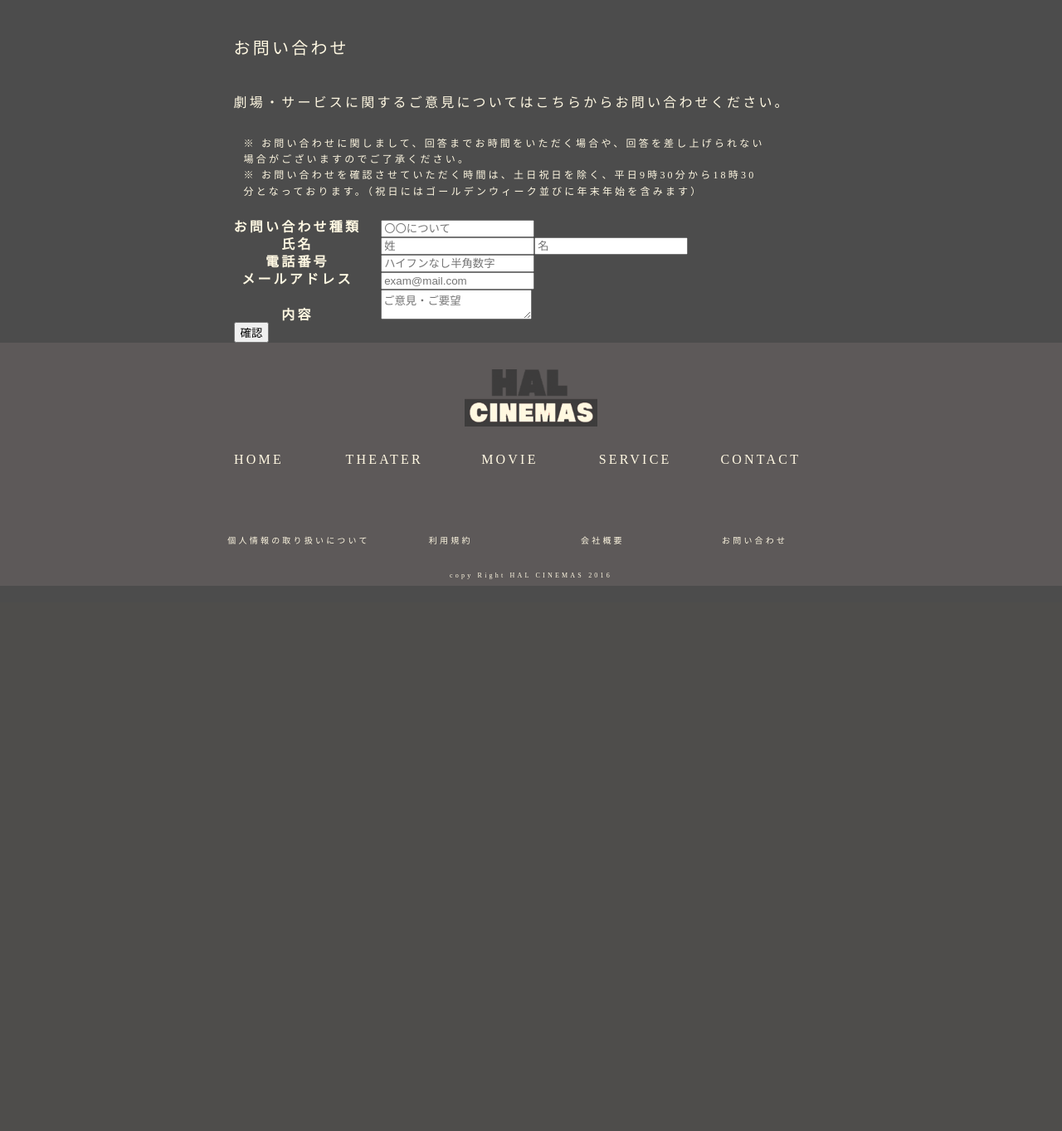
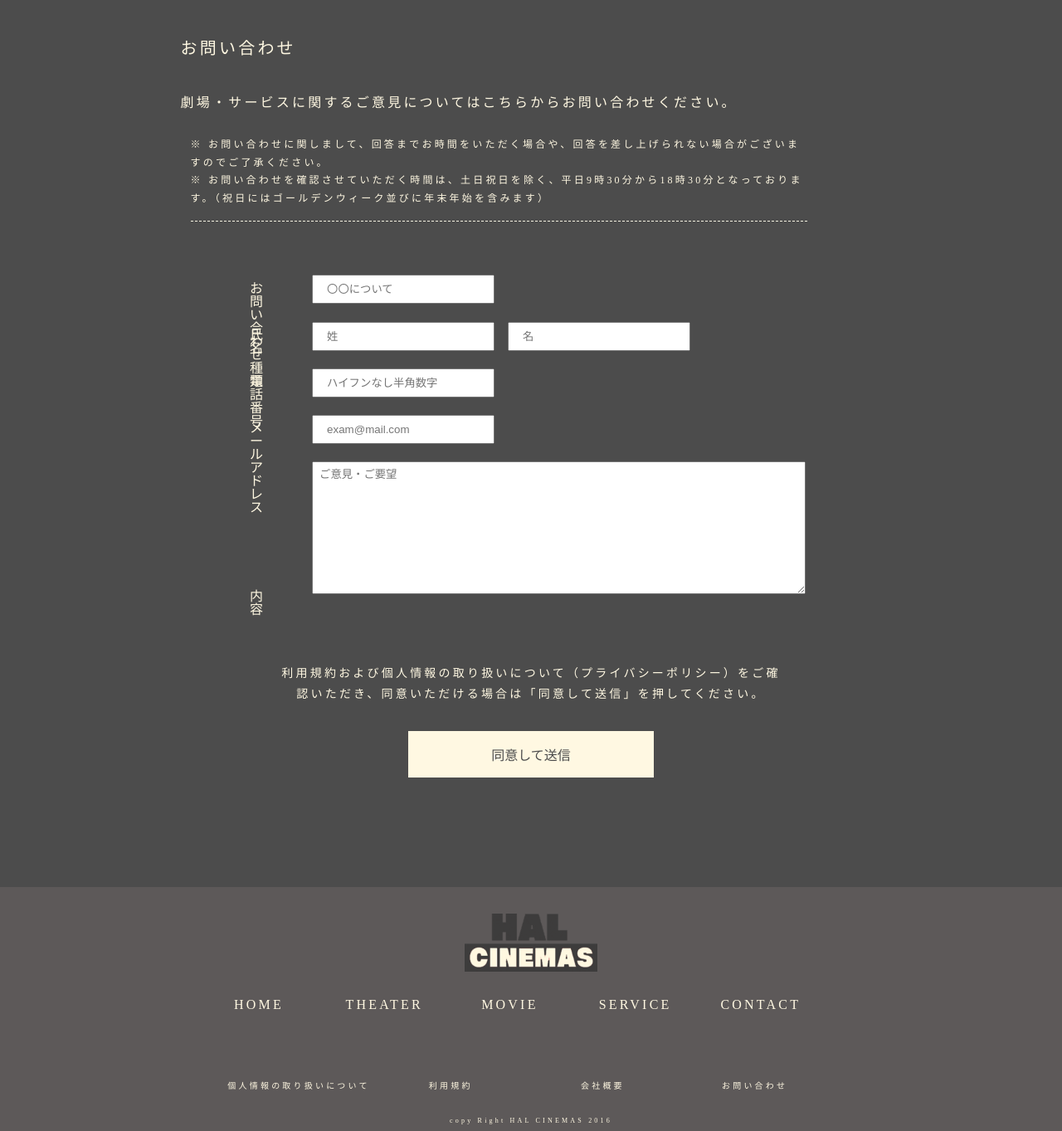
Before and after one commit to HALcinemas/test, a PHP site: page /pages/general/contact.php in a window 1280 px wide. Shown: the part 74-1437 px from the top of the page at 83% size. Before the commit the page ends 780 px from the top, so only its background shows below. Run offline with PHP 8.4, Linux system fonts and the light colour scheme.

Commit message:
問い合わせページ

```diff
--- a/halcinemas_web/pages/general/contact.php
+++ b/halcinemas_web/pages/general/contact.php
@@ -20,29 +20,36 @@
             ※ お問い合わせを確認させていただく時間は、土日祝日を除く、平日9時30分から18時30分となっております。（祝日にはゴールデンウィーク並びに年末年始を含みます）
         </p>
         <form action="contact_comf.php" method="POST" class="contact-form">
-            <table>
-                <tr>
-                    <th><label class="contact-label">お問い合わせ種類</label></th>
-                    <td><input type="text" name="" value="" placeholder="〇〇について"></td>
+            <table class="contact-table">
+                <tr class="contact-tr">
+                    <th class="contact-th"><label class="contact-label">お問い合わせ種類</label></th>
+                    <td class="contact-td"><input type="text" class="contact-input" name="" value="" placeholder="〇〇について"></td>
                 </tr>
-                <tr>
-                    <th><label class="contact-label">氏名</label></th>
-                    <td><input type="text" name="" value="" placeholder="姓"><input type="text" name="" value="" placeholder="名"></td>
+                <tr class="contact-tr">
+                    <th class="contact-th"><label class="contact-label">氏名</label></th>
+                    <td class="contact-td"><input type="text" class="contact-input" name="" value="" placeholder="姓"><input type="text" class="contact-input" name="" value="" placeholder="名"></td>
                 </tr>
-                <tr>
-                    <th><label class="contact-label">電話番号</label></th>
-                    <td><input type="text" name="" value="" placeholder="ハイフンなし半角数字"></td>
+                <tr class="contact-tr">
+                    <th class="contact-th"><label class="contact-label">電話番号</label></th>
+                    <td class="contact-td"><input type="text" class="contact-input" name="" value="" placeholder="ハイフンなし半角数字"></td>
                 </tr>
-                <tr>
-                    <th><label class="contact-label">メールアドレス</label></th>
-                    <td><input type="text" name="" value="" placeholder="exam@mail.com"></td>
+                <tr class="contact-tr">
+                    <th class="contact-th"><label class="contact-label">メールアドレス</label></th>
+                    <td class="contact-td"><input type="text" class="contact-input" name="" value="" placeholder="exam@mail.com"></td>
                 </tr>
-                <tr>
-                    <th><label class="contact-label">内容</label></th>
-                    <td><textarea rows="" cols="" placeholder="ご意見・ご要望"></textarea></td>
+                <tr class="contact-tr">
+                    <th class="contact-th">
+                        <label for="hoge" class="contact-label">内容</label>
+                    </th>
+                    <td class="contact-td"><textarea id="hoge" class="contact-tarea" rows="10" cols="70" placeholder="ご意見・ご要望"></textarea></td>
                 </tr>
-                <td><button type="submit" class="contact-button">確認</button></td>
             </table>
+             <p class="contact-text_conf">利用規約および個人情報の取り扱いについて（プライバシーポリシー）をご確認いただき、同意いただける場合は「同意して送信」を押してください。</p>
+                <td class="contact-td">
+                    <div class="center">
+                        <button type="submit" class="contact-button">同意して送信</button>
+                    </div>
+                </td>
         </form>
     </div>
     <?php
--- a/halcinemas_web/scss/style.scss
+++ b/halcinemas_web/scss/style.scss
@@ -20,7 +20,9 @@ a {
   .clear{
     clear: both;
   }
-
+.center{
+  text-align: center;
+}
 /************* header ************/
 header {
   width: 100%;
@@ -642,7 +644,7 @@ padding: 32px 0;}
 
 /********************* contact.php *******************/
   .contact{
-    width: 56%;
+    width: 66%;
     margin: 0 auto;
     color: $white;
     &-h2{
@@ -658,10 +660,56 @@ padding: 32px 0;}
       width: 88%;
       font-size: 12px;
       margin: 8px 0 24px 12px;
-      line-height: 1.6em;
+      line-height: 1.8em;
+      padding-bottom: 16px;
+      border-bottom:1px dashed $white;
+      &_conf{
+        width: 72%;
+        // margin: 0 auto;
+        font-size: 14px;
+        line-height: 1.8em;
+        margin: 48px auto 8px auto;
+        text-align: center;
+      }
+    }
+    &-form{
+      padding: 32px 0;
+    }
+    &-table{
+      width: 80%;
+      margin: 0 auto;
+    }
+    &-tr{
+      margin:24px;
+    }
+    &-th{
+      font-weight: normal;
     }
     &-label{
+      display: inline-block;
+      height: 40px;
       margin-right: 48px;
+      vertical-align: top;
+    }
+    &-input{
+      width: 184px;
+      padding: 8px 16px;
+      margin: 8px;
+    }
+    &-tarea{
+      margin: 8px;
+      padding: 4px 8px;
+    }
+    &-button{
+      display: inline-block;
+      width: 35%;
+      text-align: center;
+      border: none;
+      background: $white;
+      font-size: 16px;
+      color: $gray;
+      margin: 24px 0 100px 0;
+      padding: 16px 24px;
     }
   }
 /****************************************************/
```
Also changed, not shown: halcinemas_web/css/style.css (+43 -3 lines), halcinemas_web/css/style.min.css.
